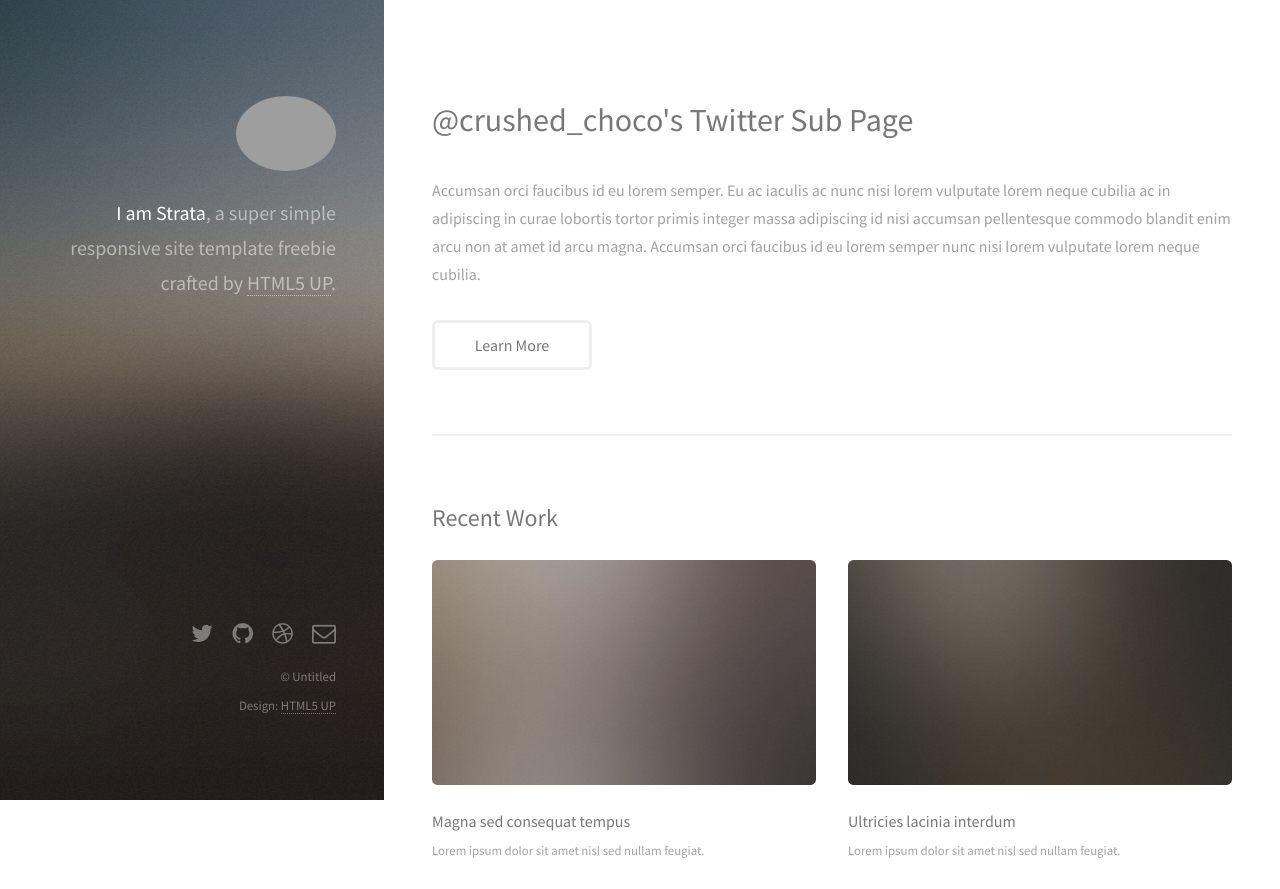
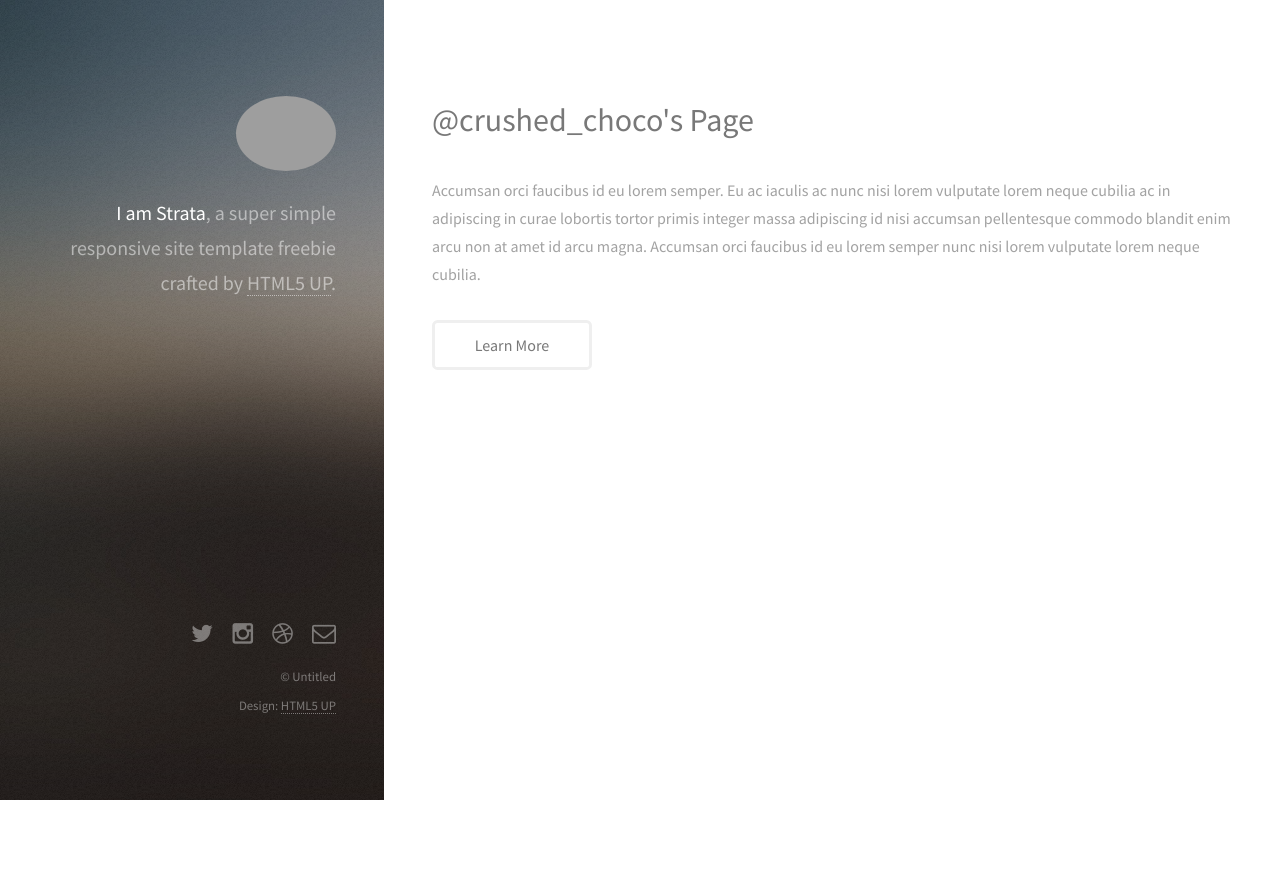
Before and after one commit to crushed-chocolate/crushed-chocolate.github.io, a plain HTML site: page index.html in a window 1280 px wide. Shown: the top 889 px of the page. After the commit the page ends 800 px from the top, so only its background shows below. Drawn offline with Linux system fonts and the light colour scheme; grey boxes are pictures that could not be loaded.

Commit message:
modified

```diff
--- a/index.html
+++ b/index.html
@@ -30,7 +30,7 @@
 					<section id="one">
 						<header class="major">
 							<h2>
-@crushed_choco's Twitter Sub Page
+@crushed_choco's Page
 							</h2>
 						</header>
 						<p>Accumsan orci faucibus id eu lorem semper. Eu ac iaculis ac nunc nisi lorem vulputate lorem neque cubilia ac in adipiscing in curae lobortis tortor primis integer massa adipiscing id nisi accumsan pellentesque commodo blandit enim arcu non at amet id arcu magna. Accumsan orci faucibus id eu lorem semper nunc nisi lorem vulputate lorem neque cubilia.</p>
@@ -40,7 +40,7 @@
 					</section>
 
 				<!-- Two -->
-					<section id="two">
+					<!-- section id="two">
 						<h2>Recent Work</h2>
 						<div class="row">
 							<article class="6u 12u$(xsmall) work-item">
@@ -77,10 +77,10 @@
 						<ul class="actions">
 							<li><a href="#" class="button">Full Portfolio</a></li>
 						</ul>
-					</section>
+					</section -->
 
 				<!-- Three -->
-					<section id="three">
+					<!--section id="three">
 						<h2>Get In Touch</h2>
 						<p>Accumsan pellentesque commodo blandit enim arcu non at amet id arcu magna. Accumsan orci faucibus id eu lorem semper nunc nisi lorem vulputate lorem neque lorem ipsum dolor.</p>
 						<div class="row">
@@ -115,7 +115,7 @@
 								</ul>
 							</div>
 						</div>
-					</section>
+					</section -->
 
 				<!-- Four -->
 				<!--
@@ -188,7 +188,7 @@ print 'It took ' + i + ' iterations to sort the deck.';</code></pre>
 									</ol>
 									<h5>Icons</h5>
 									<ul class="icons">
-										<li><a href="https://twitter.com/crushed_choco" class="icon fa-twitter"><span class="label">Twitter</span></a></li>
+										<li><a href="#" class="icon fa-twitter"><span class="label">Twitter</span></a></li>
 										<li><a href="#" class="icon fa-facebook"><span class="label">Facebook</span></a></li>
 										<li><a href="#" class="icon fa-instagram"><span class="label">Instagram</span></a></li>
 										<li><a href="#" class="icon fa-github"><span class="label">Github</span></a></li>
@@ -442,8 +442,8 @@ print 'It took ' + i + ' iterations to sort the deck.';</code></pre>
 		<!-- Footer -->
 			<footer id="footer">
 				<ul class="icons">
-					<li><a href="#" class="icon fa-twitter"><span class="label">Twitter</span></a></li>
-					<li><a href="#" class="icon fa-github"><span class="label">Github</span></a></li>
+					<li><a href="https://twitter.com/crushed_choco" class="icon fa-twitter"><span class="label">Twitter</span></a></li>
+					<li><a href="https://instagram.com" class="icon fa-instagram"><span class="label">Github</span></a></li>
 					<li><a href="#" class="icon fa-dribbble"><span class="label">Dribbble</span></a></li>
 					<li><a href="#" class="icon fa-envelope-o"><span class="label">Email</span></a></li>
 				</ul>
```
